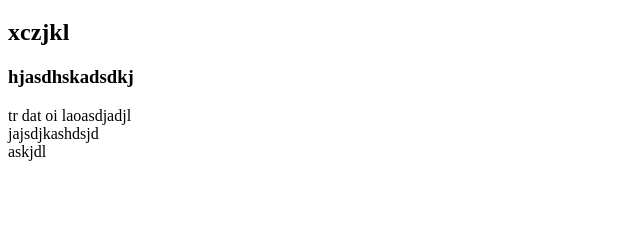
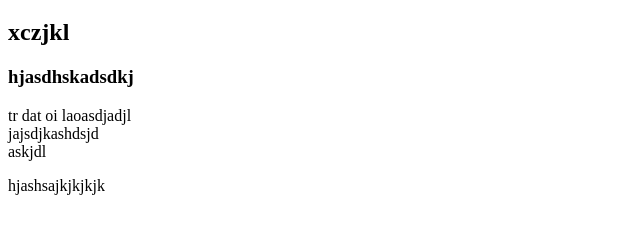
Before and after one commit to tomzumbi/my--new-project, a plain HTML site: page index.html in a window 1280 px wide. Shown: the part 61-294 px from the top of the page, without its empty margins (0-640 px from the left). Drawn offline with Linux system fonts and the light colour scheme.

Commit message:
fix bugss

```diff
--- a/index.html
+++ b/index.html
@@ -13,5 +13,6 @@
     <br>
     askjdl
 </p>
+<p>hjashsajkjkjkjk</p>
 </body>
 </html>
```
